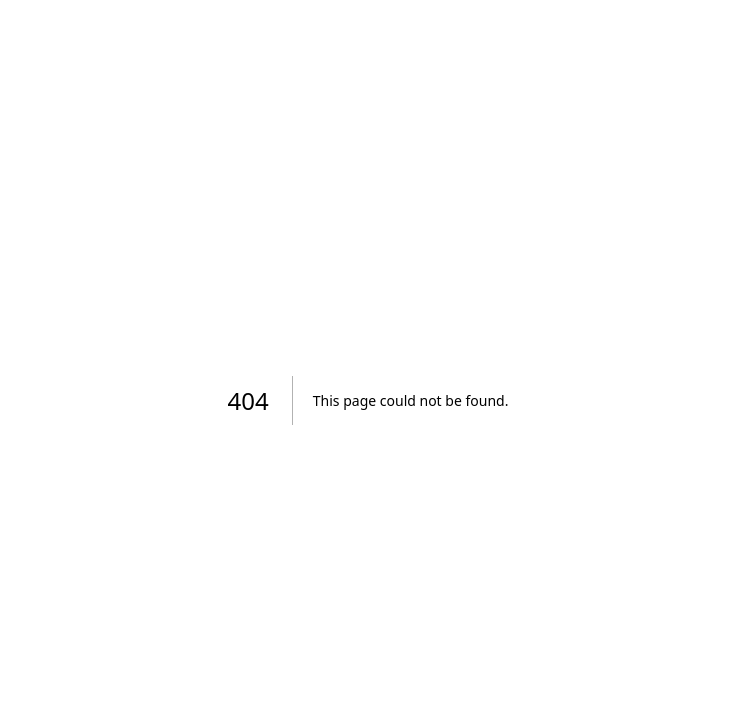
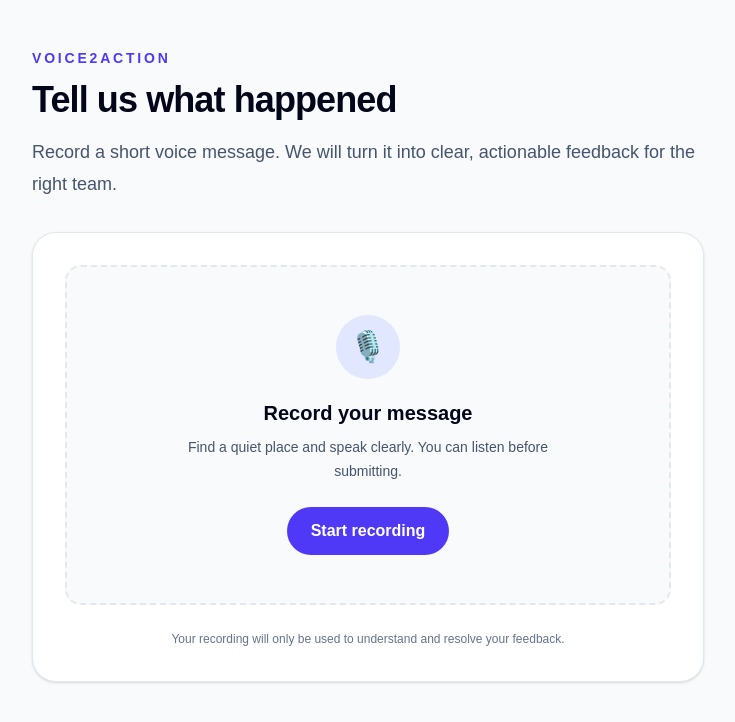
Before and after one commit to exshelby/voice2action, a Next.js app: page /feedback in a window 1280 px wide. Before the commit this address had no page. Shown: the top 722 px of the page, without its empty margins (272-1007 px from the left). Built offline with nearby package versions, Linux system fonts and the light colour scheme.

Commit message:
feat: add customer voice recorder

```diff
--- /dev/null
+++ b/app/feedback/page.tsx
@@ -0,0 +1,38 @@
+import VoiceRecorder from "./voice-recorder";
+
+export const metadata = {
+  title: "Share feedback | Voice2Action",
+  description: "Record and submit customer feedback.",
+};
+
+export default function FeedbackPage() {
+  return (
+    <main className="min-h-screen bg-slate-50 px-4 py-12 text-slate-950 sm:px-6">
+      <div className="mx-auto max-w-2xl">
+        <header className="mb-8">
+          <p className="text-sm font-semibold uppercase tracking-[0.2em] text-indigo-600">
+            Voice2Action
+          </p>
+
+          <h1 className="mt-3 text-4xl font-bold tracking-tight">
+            Tell us what happened
+          </h1>
+
+          <p className="mt-4 text-lg leading-8 text-slate-600">
+            Record a short voice message. We will turn it into clear,
+            actionable feedback for the right team.
+          </p>
+        </header>
+
+        <section className="rounded-3xl border border-slate-200 bg-white p-6 shadow-sm sm:p-8">
+          <VoiceRecorder />
+
+          <p className="mt-6 text-center text-xs leading-5 text-slate-500">
+            Your recording will only be used to understand and resolve your
+            feedback.
+          </p>
+        </section>
+      </div>
+    </main>
+  );
+}
--- /dev/null
+++ b/app/feedback/voice-recorder.tsx
@@ -0,0 +1,231 @@
+"use client";
+
+import { useEffect, useRef, useState } from "react";
+
+type RecorderStatus =
+  | "idle"
+  | "requesting"
+  | "recording"
+  | "stopping"
+  | "recorded";
+
+type Recording = {
+  blob: Blob;
+  url: string;
+};
+
+function stopStream(stream: MediaStream | null) {
+  stream?.getTracks().forEach((track) => track.stop());
+}
+
+export default function VoiceRecorder() {
+  const [status, setStatus] = useState<RecorderStatus>("idle");
+  const [recording, setRecording] = useState<Recording | null>(null);
+  const [errorMessage, setErrorMessage] = useState<string | null>(null);
+
+  const mediaRecorderRef = useRef<MediaRecorder | null>(null);
+  const streamRef = useRef<MediaStream | null>(null);
+  const chunksRef = useRef<Blob[]>([]);
+  const recordingUrlRef = useRef<string | null>(null);
+
+  useEffect(() => {
+    return () => {
+      const recorder = mediaRecorderRef.current;
+
+      if (recorder && recorder.state !== "inactive") {
+        recorder.ondataavailable = null;
+        recorder.onstop = null;
+        recorder.stop();
+      }
+
+      stopStream(streamRef.current);
+
+      if (recordingUrlRef.current) {
+        URL.revokeObjectURL(recordingUrlRef.current);
+      }
+    };
+  }, []);
+
+  async function startRecording() {
+    setErrorMessage(null);
+    setStatus("requesting");
+
+    if (
+      !navigator.mediaDevices?.getUserMedia ||
+      typeof MediaRecorder === "undefined"
+    ) {
+      setErrorMessage("Audio recording is not supported by this browser.");
+      setStatus("idle");
+      return;
+    }
+
+    if (recordingUrlRef.current) {
+      URL.revokeObjectURL(recordingUrlRef.current);
+      recordingUrlRef.current = null;
+      setRecording(null);
+    }
+
+    try {
+      const stream = await navigator.mediaDevices.getUserMedia({
+        audio: true,
+      });
+
+      const recorder = new MediaRecorder(stream);
+
+      streamRef.current = stream;
+      mediaRecorderRef.current = recorder;
+      chunksRef.current = [];
+
+      recorder.ondataavailable = (event) => {
+        if (event.data.size > 0) {
+          chunksRef.current.push(event.data);
+        }
+      };
+
+      recorder.onstop = () => {
+        const blob = new Blob(chunksRef.current, {
+          type: recorder.mimeType || "audio/webm",
+        });
+
+        stopStream(stream);
+        streamRef.current = null;
+        mediaRecorderRef.current = null;
+
+        if (blob.size === 0) {
+          setErrorMessage("The recording was empty. Please try again.");
+          setStatus("idle");
+          return;
+        }
+
+        const url = URL.createObjectURL(blob);
+
+        recordingUrlRef.current = url;
+        setRecording({ blob, url });
+        setStatus("recorded");
+      };
+
+      recorder.start();
+      setStatus("recording");
+    } catch (error) {
+      stopStream(streamRef.current);
+      streamRef.current = null;
+      mediaRecorderRef.current = null;
+
+      if (error instanceof DOMException && error.name === "NotAllowedError") {
+        setErrorMessage(
+          "Microphone permission was denied. Please allow microphone access and try again.",
+        );
+      } else if (
+        error instanceof DOMException &&
+        error.name === "NotFoundError"
+      ) {
+        setErrorMessage("No microphone was found on this device.");
+      } else {
+        setErrorMessage("The microphone could not be started. Please try again.");
+      }
+
+      setStatus("idle");
+    }
+  }
+
+  function stopRecording() {
+  const recorder = mediaRecorderRef.current;
+
+  if (recorder?.state === "recording") {
+    setStatus("stopping");
+    recorder.stop();
+  }
+}
+
+function deleteRecording() {
+  if (recordingUrlRef.current) {
+    URL.revokeObjectURL(recordingUrlRef.current);
+    recordingUrlRef.current = null;
+  }
+
+  setRecording(null);
+  setErrorMessage(null);
+  setStatus("idle");
+}
+
+  const isRecording = status === "recording";
+  const isBusy = status === "requesting" || status === "stopping";
+
+  let buttonLabel = "Start recording";
+
+  if (status === "requesting") {
+    buttonLabel = "Requesting microphone…";
+  } else if (status === "recording") {
+    buttonLabel = "Stop recording";
+  } else if (status === "stopping") {
+    buttonLabel = "Preparing playback…";
+  } else if (status === "recorded") {
+    buttonLabel = "Record again";
+  }
+
+  return (
+    <div className="rounded-2xl border-2 border-dashed border-slate-200 bg-slate-50 px-6 py-12 text-center">
+      <div
+        className={`mx-auto flex h-16 w-16 items-center justify-center rounded-full text-3xl ${
+          isRecording ? "animate-pulse bg-red-100" : "bg-indigo-100"
+        }`}
+        aria-hidden="true"
+      >
+        🎙️
+      </div>
+
+      <h2 className="mt-5 text-xl font-semibold">
+        {isRecording ? "Recording in progress" : "Record your message"}
+      </h2>
+
+      <p className="mx-auto mt-2 max-w-sm text-sm leading-6 text-slate-600">
+        {isRecording
+          ? "Speak clearly, then press stop when you are finished."
+          : "Find a quiet place and speak clearly. You can listen before submitting."}
+      </p>
+
+      <button
+        type="button"
+        onClick={isRecording ? stopRecording : startRecording}
+        disabled={isBusy}
+        className={`mt-6 rounded-full px-6 py-3 font-semibold text-white transition disabled:cursor-not-allowed disabled:opacity-60 ${
+          isRecording
+            ? "bg-red-600 hover:bg-red-700"
+            : "bg-indigo-600 hover:bg-indigo-700"
+        }`}
+      >
+        {buttonLabel}
+      </button>
+
+      {recording && (
+  <div className="mt-6">
+    <p className="mb-3 text-sm font-medium text-slate-700">
+      Listen to your recording:
+    </p>
+
+    <audio
+      controls
+      src={recording.url}
+      className="mx-auto w-full max-w-md"
+    />
+
+    <button
+      type="button"
+      onClick={deleteRecording}
+      className="mt-4 text-sm font-semibold text-red-600 underline decoration-red-200 underline-offset-4 hover:text-red-700"
+    >
+      Delete recording
+    </button>
+  </div>
+)}
+      {errorMessage && (
+        <p
+          role="alert"
+          className="mx-auto mt-5 max-w-md rounded-xl bg-red-50 px-4 py-3 text-sm text-red-700"
+        >
+          {errorMessage}
+        </p>
+      )}
+    </div>
+  );
+}
```
